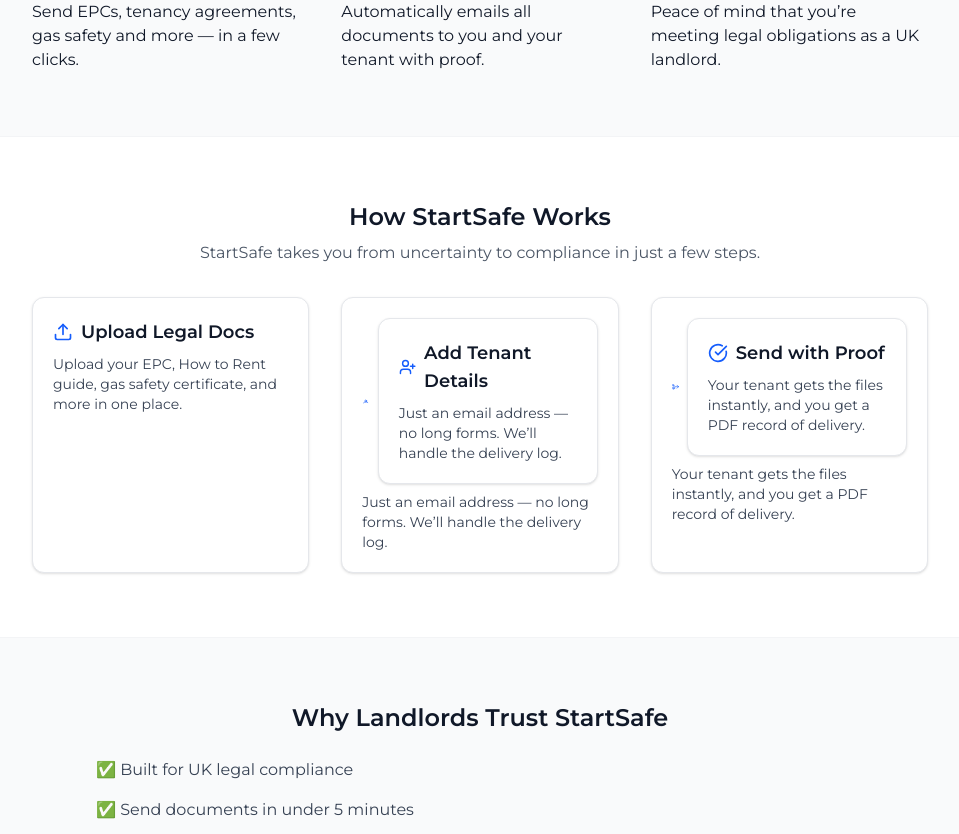
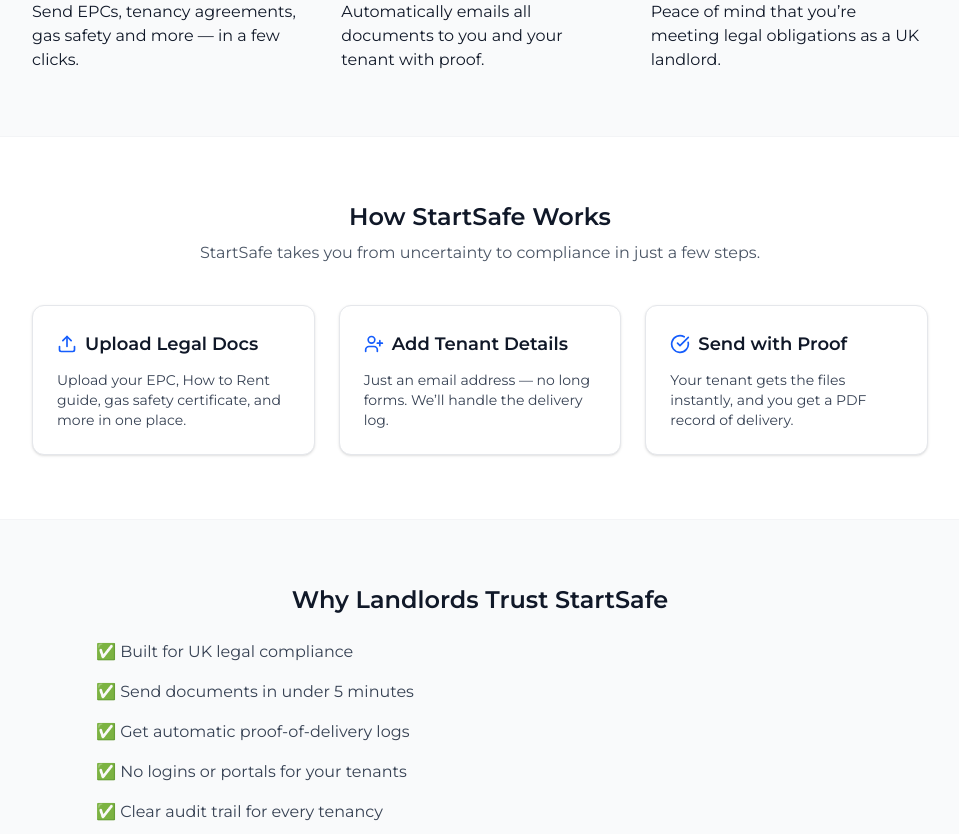
Before and after one commit to RobertMcCarthy1999/serve-safe, a Next.js app: page /startsafe in a window 1280 px wide. Shown: the part 520-1354 px from the top of the page, without its empty margins (160-1119 px from the left). Built offline with nearby package versions, Linux system fonts and the light colour scheme.

Commit message:
Clean up StartSafe landing layout and icon steps

```diff
--- a/src/app/startsafe/page.js
+++ b/src/app/startsafe/page.js
@@ -45,38 +45,26 @@ export default function HomePage() {
           </div>
         </section>
 
-        {/* How It Works */}
-        <section className="py-16 px-6 bg-white border-t border-gray-100">
+        {/* How StartSafe Works */}
+        <section className="py-16 px-4 sm:px-6 md:px-8 bg-white border-t border-gray-100">
           <div className="max-w-4xl mx-auto text-center">
-
             <h2 className="text-2xl font-bold mb-2">How StartSafe Works</h2>
-<p className="text-gray-600 mb-8 max-w-2xl mx-auto">
+            <p className="text-gray-600 mb-10 max-w-2xl mx-auto">
               StartSafe takes you from uncertainty to compliance in just a few steps.
             </p>
-
-
-            <div className="grid md:grid-cols-3 gap-8 text-left">
-
-              <div className="bg-white shadow rounded-xl p-5 border border-gray-200">
-
-  <div className="flex items-center gap-2 mb-2">
+            <div className="grid md:grid-cols-3 gap-6 text-left">
+              <div className="bg-white shadow rounded-xl p-6 border border-gray-200">
+                <div className="flex items-center gap-2 mb-3">
                   <Upload className="h-5 w-5 text-blue-600" />
                   <h3 className="text-lg font-semibold">Upload Legal Docs</h3>
                 </div>
-
-
-  <p className="text-sm text-gray-700">Upload your EPC, How to Rent guide, gas safety certificate, and more in one place.</p>
+                <p className="text-sm text-gray-700">
+                  Upload your EPC, How to Rent guide, gas safety certificate, and more in one place.
+                </p>
               </div>
 
-
-              <div className="bg-white shadow rounded-xl p-5 border border-gray-200">
-  <div className="flex items-center gap-2 mb-2">
-    <svg xmlns="http://www.w3.org/2000/svg" className="h-5 w-5 text-blue-600" fill="none" viewBox="0 0 24 24" stroke="currentColor">
-      <path strokeLinecap="round" strokeLinejoin="round" strokeWidth={2} d="M5.121 17.804A12.053 12.053 0 0112 15c2.42 0 4.671.716 6.546 1.938M15 12a3 3 0 10-6 0 3 3 0 006 0z" />
-    </svg>
-
-    <div className="bg-white shadow rounded-xl p-5 border border-gray-200">
-  <div className="flex items-center gap-2 mb-2">
+              <div className="bg-white shadow rounded-xl p-6 border border-gray-200">
+                <div className="flex items-center gap-2 mb-3">
                   <UserPlus className="h-5 w-5 text-blue-600" />
                   <h3 className="text-lg font-semibold">Add Tenant Details</h3>
                 </div>
@@ -85,23 +73,8 @@ export default function HomePage() {
                 </p>
               </div>
 
-
-  </div>
-  <p className="text-sm text-gray-700">
-    Just an email address — no long forms. We’ll handle the delivery log.
-  </p>
-</div>
-
-
-
-             <div className="bg-white shadow rounded-xl p-5 border border-gray-200">
-  <div className="flex items-center gap-2 mb-2">
-    <svg xmlns="http://www.w3.org/2000/svg" className="h-5 w-5 text-blue-600" fill="none" viewBox="0 0 24 24" stroke="currentColor">
-      <path strokeLinecap="round" strokeLinejoin="round" strokeWidth={2} d="M9 17v-6h13m0 0l-5 5m5-5l-5-5M3 5h4v4H3V5zm0 10h4v4H3v-4z" />
-    </svg>
-
-    <div className="bg-white shadow rounded-xl p-5 border border-gray-200">
-  <div className="flex items-center gap-2 mb-2">
+              <div className="bg-white shadow rounded-xl p-6 border border-gray-200">
+                <div className="flex items-center gap-2 mb-3">
                   <CheckCircle className="h-5 w-5 text-blue-600" />
                   <h3 className="text-lg font-semibold">Send with Proof</h3>
                 </div>
@@ -109,16 +82,6 @@ export default function HomePage() {
                   Your tenant gets the files instantly, and you get a PDF record of delivery.
                 </p>
               </div>
-
-
-  </div>
-  <p className="text-sm text-gray-700">
-    Your tenant gets the files instantly, and you get a PDF record of delivery.
-  </p>
-</div>
-
-
-
             </div>
           </div>
         </section>
```
Lines whose indentation alone changed are shown as unchanged.
